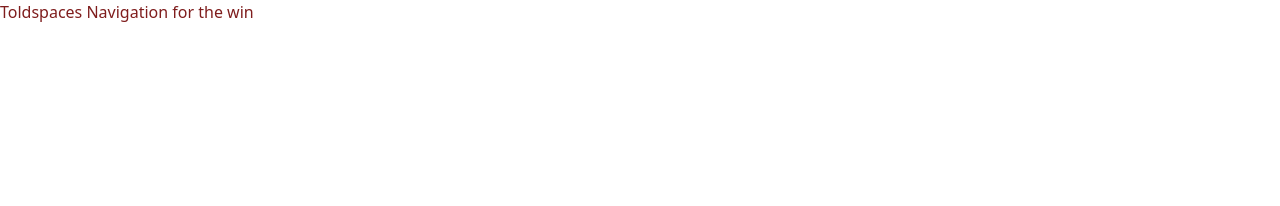
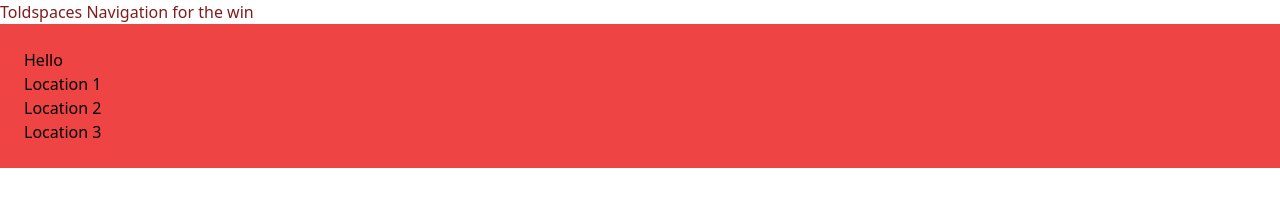
Before and after one commit to howzat/tsgatsby, a Gatsby site: page / in a window 1280 px wide. Built offline with nearby package versions, Linux system fonts and the light colour scheme; Gatsby itself is replaced by a stand-in of ours.

Commit message:
Fixed the index loop

```diff
--- a/src/pages/index.js
+++ b/src/pages/index.js
@@ -1,6 +1,6 @@
 import * as React from "react"
 import MainLayout from "../layout";
-import {graphql, useStaticQuery} from "gatsby";
+import {graphql, Link, useStaticQuery} from "gatsby";
 
 
 // markup
@@ -23,11 +23,19 @@
 
     return (
         <MainLayout>
+            <div className={'bg-red-500 p-6'}>
+                <p>Hello</p>
                 {
-					data.allLocationsJson.edges.map( location => (
-							<p key={location.path}>{location.text}</p>
+                    data.allLocationsJson.edges.map(({node: location}) => (
+                        <p>
+                            <Link to={location.path}
+                                  key={location.path}>
+                                {location.text}
+                            </Link>
+                        </p>
                     ))
                 }
+            </div>
         </MainLayout>
     )
 }
```
Also changed, not shown: src/templates/location.js (+10 -0 lines). Lines whose indentation alone changed are shown as unchanged.
